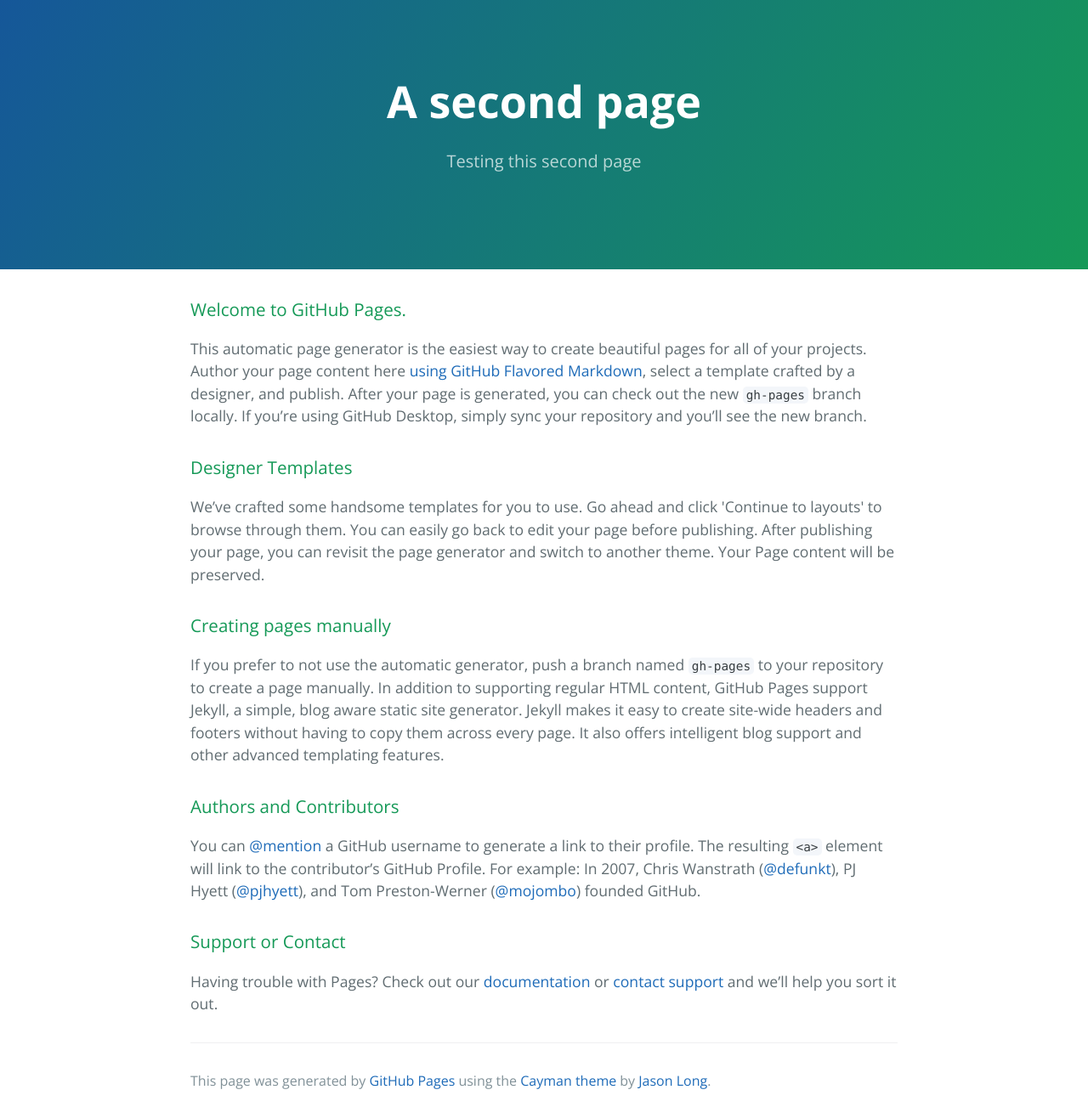
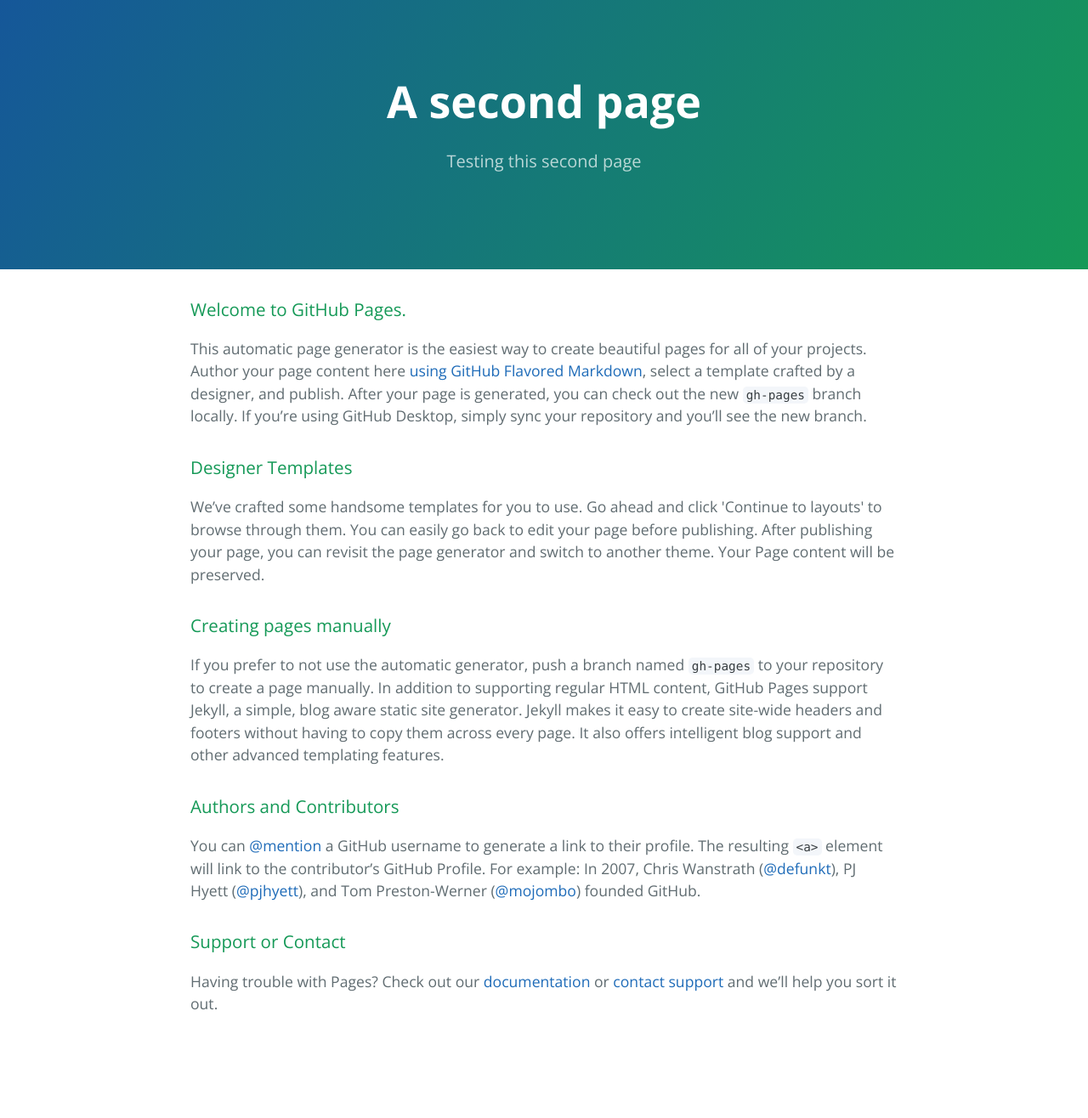
Before and after one commit to timbucktieu/timbucktieu.github.io, a Jekyll site: the page index.html, which Jekyll copies as it is, in a window 1280 px wide. Shown: the whole page at 85% size. Built offline with Jekyll 4.4.1, drawn with Linux system fonts in a browser that asks for light colours; after the commit the page ends 1244 px from its top, so only the background shows below that.

Commit message:
Update index.html

```diff
--- a/index.html
+++ b/index.html
@@ -41,10 +41,6 @@
 
 <p>Having trouble with Pages? Check out our <a href="https://help.github.com/pages">documentation</a> or <a href="https://github.com/contact">contact support</a> and we’ll help you sort it out.</p>
 
-      <footer class="site-footer">
-
-        <span class="site-footer-credits">This page was generated by <a href="https://pages.github.com">GitHub Pages</a> using the <a href="https://github.com/jasonlong/cayman-theme">Cayman theme</a> by <a href="https://twitter.com/jasonlong">Jason Long</a>.</span>
-      </footer>
 
     </section>
 
```
